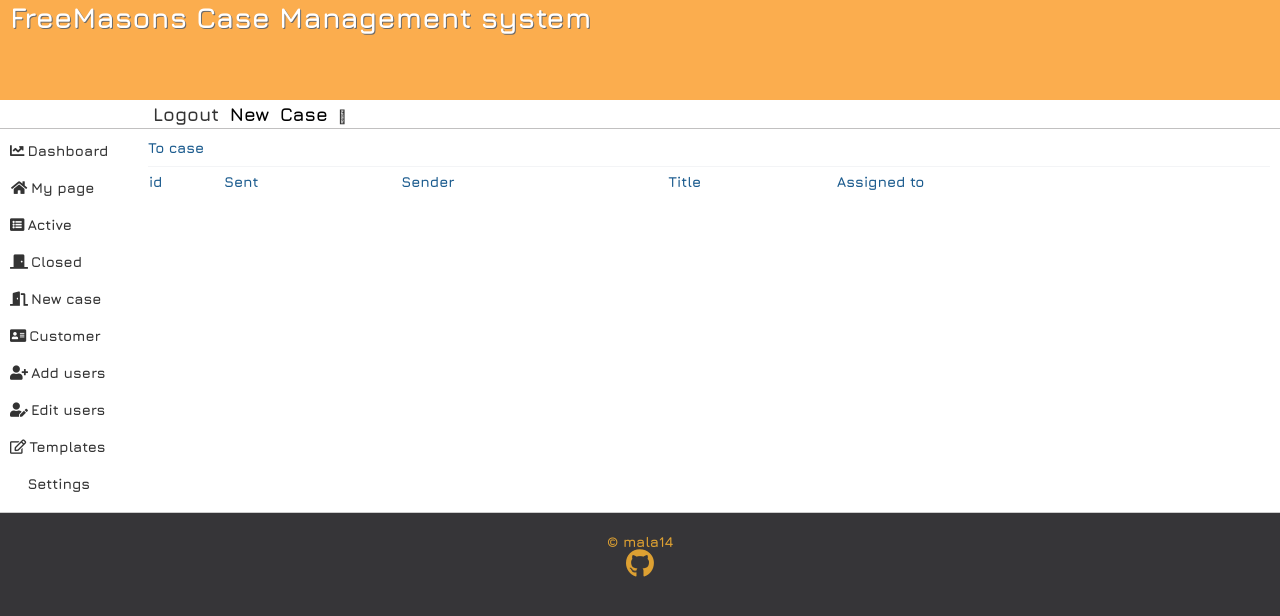
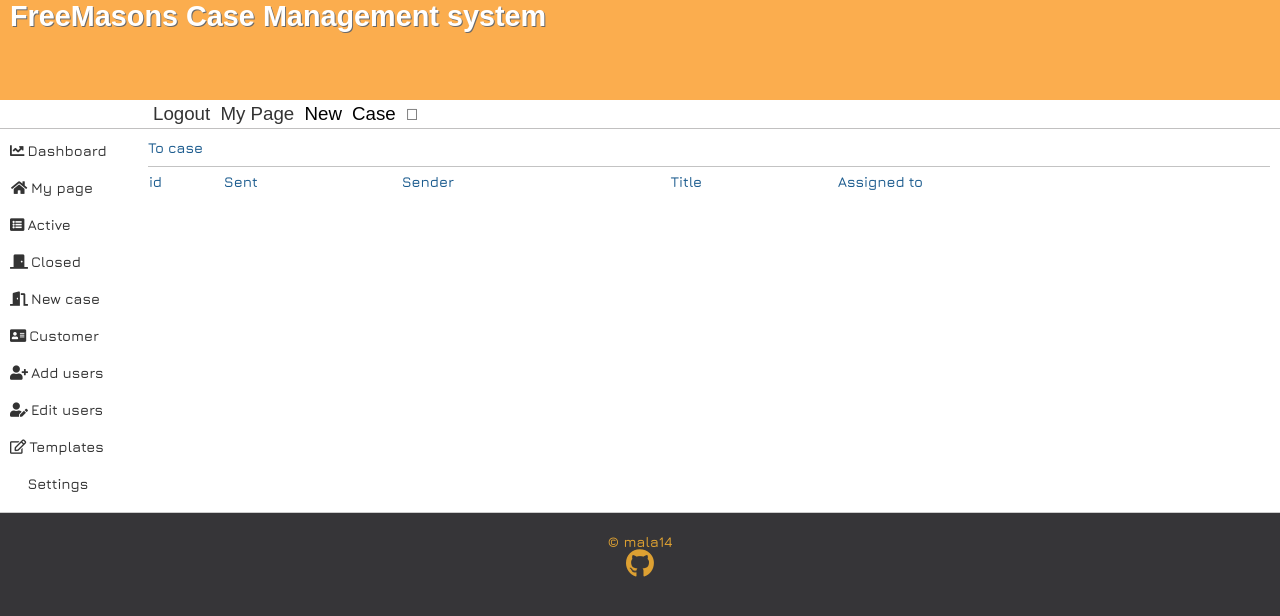
Before and after one commit to mala14/fmcm, a PHP site: page /case_mail.php in a window 1280 px wide. Shown: the top 616 px of the page. Run offline with PHP 8.4, Linux system fonts and the light colour scheme; a user stored in the database is signed in; data comes from the database, SQL or seed files in the repository; data that the repository does not hold is empty; some libraries are stand-ins or nearby versions.

Commit message:
Style changes

```diff
--- a/css/fonts.css
+++ b/css/fonts.css
@@ -4,6 +4,6 @@
 * Font style
 */
 @font-face{
-	font-family: jura;
-	src: url('../fonts/Jura-Bold.ttf');
+	font-family: Jura-semi;
+	src: url('../fonts/Jura-SemiBold.ttf');
 }
--- a/css/mail.css
+++ b/css/mail.css
@@ -36,11 +36,11 @@
 }
 
 .email-lnks {
-	border-bottom: 1px solid #f3f4f6;
+	border-bottom: 1px solid #C3C3C3;
 	margin-bottom: 5px;
 }
 
 .sender {
 	padding: 5px 0 5px 5px;
-	border: 1px solid #f3f4f6;
+	border: 1px solid #C3C3C3;
 }
--- a/css/mainstyle.css
+++ b/css/mainstyle.css
@@ -17,7 +17,7 @@ a:hover {text-decoration:none; color:#333;}
 
 body {
 		height:100%;
-		font-family: 'Jura', sans-serif;
+		font-family: 'Jura-semi', sans-serif;
 		font-size: 0.9em;
 		background-color: #fff;
 }
--- a/css/todo.css
+++ b/css/todo.css
@@ -21,7 +21,7 @@ td a {
 }
 
 .flex {
-		display: flex;
+	display: flex;
 }
 
 .caseTbl {
@@ -97,7 +97,7 @@ td a {
 }
 
 .case-row:hover {
-		background-color: #f3f4f6;
+	background-color: #f3f4f6;
     border-top: 1px solid #ccc;
     border-bottom: 1px solid #ccc;
 }
@@ -116,13 +116,11 @@ td a {
     width: 100%;
     text-align: left;
     padding: 7px;
-    font-family: 'Jura', sans-serif;
 }
 
 .saveCase:hover {
     color: #333;
     background-color: #f1f1f1;
-    font-family: 'Jura', sans-serif;
 }
 
 .caseStatusOpen {
--- a/src/Mailer.php
+++ b/src/Mailer.php
@@ -297,11 +297,12 @@ class Mailer
     */
     public function saveMail()
     {
-        $body = $_POST['body'];
+		$subject = htmlspecialchars($_POST['subject']);
+        $body = htmlspecialchars($_POST['body']);
         $dateStamp = date('Y-m-d H:i:s');
         $attachment = null;
-        $sql = $this->conn->prepare("INSERT INTO fmcm_mail (time_sent, sender, recepient, attachment, message, case_id) VALUES (:timesent, :sender, :recepient, :attachment, :body, :case_id)");
-        $sql->execute([$dateStamp, $this->getUname(), $this->getRecepient(), $attachment, $body, $this->getID()]);
+        $sql = $this->conn->prepare("INSERT INTO fmcm_mail (time_sent, sender, recepient, subject,  attachment, message, case_id) VALUES (:timesent, :sender, :recepient, :subject, :attachment, :body, :case_id)");
+        $sql->execute([$dateStamp, $this->getUname(), $this->getRecepient(), $subject, $attachment, $body, $this->getID()]);
         $pdo = null;
     }
 
@@ -345,6 +346,7 @@ class Mailer
 		INNER JOIN v_fmcm_caseinfo
 		ON fmcm_mail.case_id = v_fmcm_caseinfo.case_id
 		WHERE fmcm_mail.case_id = ?
+		ORDER BY time_sent DESC
 		");
         $sql->execute([$this->getCaseID()]);
         $val = $sql->fetchAll();
@@ -373,15 +375,19 @@ class Mailer
 	public function readMailMessage()
 	{
         $html = null;
-        $sql = $this->conn->prepare("SELECT time_sent, sender, recepient, message FROM fmcm_mail WHERE id_mail = :id_mail");
+        $sql = $this->conn->prepare("SELECT time_sent, sender, subject, recepient, message FROM fmcm_mail WHERE id_mail = :id_mail");
         $sql->execute([$this->getMailId()]);
         $val = $sql->fetchAll();
 		foreach ($val as $res) {
+		    $message = htmlspecialchars_decode($res['message']);
+			$subject = htmlspecialchars_decode($res['subject']);
 			$html .= "<td class='sender'>Sender: {$res['sender']}</td>
 				<tr>
 					<td class='sender'>To: {$res['recepient']}</td>
 				<tr>
-					<td class='sender'>Message {$res['message']}</td>
+					<td class='sender'>Subject: {$subject}</td>
+				<tr>
+					<td class='sender'>{$message}</td>
 			";
 		}
 		return $html;
--- a/src/Navbar.php
+++ b/src/Navbar.php
@@ -55,9 +55,8 @@ class Navbar Extends Todo
         $html = null;
         if (isset($_SESSION['uname'])) {
             $html .= "
-                <td class='nav-item'>
-                   <a class='nav-link' href='logout.php' title='Logout'>{$GLOBALS['logOutSubmit']}</a>
-                </td>
+                <td class='nav-item'><a class='nav-link' href='logout.php' title='Logout'>{$GLOBALS['logOutSubmit']}</a></td>
+				<td class='nav-item'><a class='nav-link' href='my_page.php' title='My page'>My Page</a></td>
                 <td class='nav-item'>
                   <div class='dropdown'>
                       <div class='nav-link'>{$GLOBALS['navNew']}</div>
--- a/view/footer.php
+++ b/view/footer.php
@@ -7,15 +7,24 @@
 <script>
     ClassicEditor
         .create( document.querySelector( '#editor' ), {
-            toolbar: [ 'heading', '|', 'bold', 'italic', 'bulletedList', 'numberedList', 'blockQuote', 'link', 'undo', 'redo' ],
-            heading: {
-                options: [
-                    { model: 'paragraph', title: 'Paragraph', class: 'ck-heading_paragraph' },
-                    { model: 'heading1', view: 'h1', title: 'Heading 1', class: 'ck-heading_heading1' },
-                    { model: 'heading2', view: 'h2', title: 'Heading 2', class: 'ck-heading_heading2' },
-                    { model: 'heading3', view: 'h3', title: 'Heading 3', class: 'ck-heading_heading3' }
-                ]
-            }
+            // toolbar: [ 'heading', '|', 'bold', 'italic', 'underline', 'strikethrough', 'bulletedList', 'numberedList', 'blockQuote', 'link', 'undo', 'redo' ],
+			toolbar: {
+				items: [
+					'heading', '|',
+					'fontfamily', 'fontsize', '|',
+					'alignment', '|',
+					'fontColor', 'fontBackgroundColor', '|',
+					'bold', 'italic', 'strikethrough', 'underline', 'subscript', 'superscript', '|',
+					'link', '|',
+					'outdent', 'indent', '|',
+					'bulletedList', 'numberedList', '|',
+					'code', 'codeBlock', '|',
+					'insertTable', '|',
+					'blockQuote', '|',
+					'undo', 'redo'
+				],
+				shouldNotGroupWhenFull: true
+			}
         } )
         .catch( error => {
             console.error( error );
--- a/view/header.php
+++ b/view/header.php
@@ -6,7 +6,7 @@
     <meta name="author" content="mala14">
     <meta name="viewport" content="width=device-width, initial-scale=1.0">
     <script type="text/javascript" src="js/href.js"></script>
-    <script src="https://cdn.ckeditor.com/ckeditor5/27.1.0/classic/ckeditor.js"></script>
+    <script src="https://cdn.ckeditor.com/ckeditor5/35.4.0/classic/ckeditor.js"></script>
     <script src="https://cdn.jsdelivr.net/npm/chart.js"></script>
     <link rel="stylesheet" href="https://pro.fontawesome.com/releases/v5.10.0/css/all.css" integrity="sha384-AYmEC3Yw5cVb3ZcuHtOA93w35dYTsvhLPVnYs9eStHfGJvOvKxVfELGroGkvsg+p" crossorigin="anonymous"/>
     <link rel="stylesheet" href="css/style.css">
```
Also changed, not shown: REVISION.md (+9 -0 lines), fonts/Acme-Regular.ttf (deleted), fonts/Jura-Bold.ttf (deleted), fonts/Jura-SemiBold.ttf (added), fonts/NunitoSans-Regular.ttf (deleted), fonts/Play-Regular.ttf (deleted), fonts/Raleway-Medium.ttf (deleted), fonts/Raleway-Regular.ttf (deleted), fonts/SairaExtraCondensed-Medium.ttf (deleted), fonts/SairaExtraCondensed-Regular.ttf (deleted), fonts/Yantramanav-Medium.ttf (deleted). Lines whose indentation alone changed are shown as unchanged.
